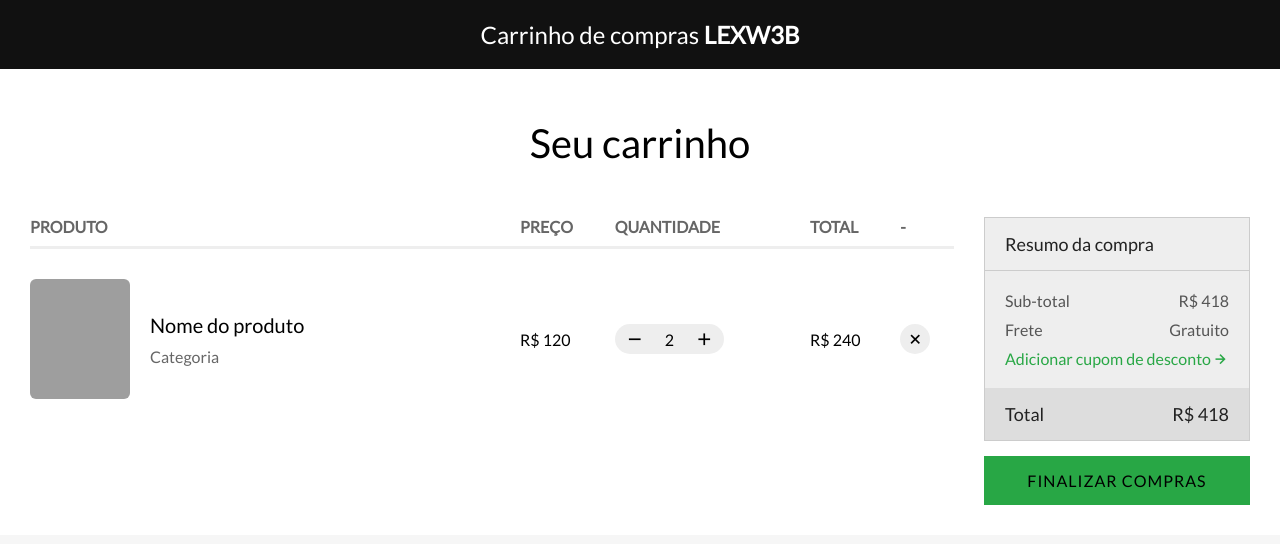
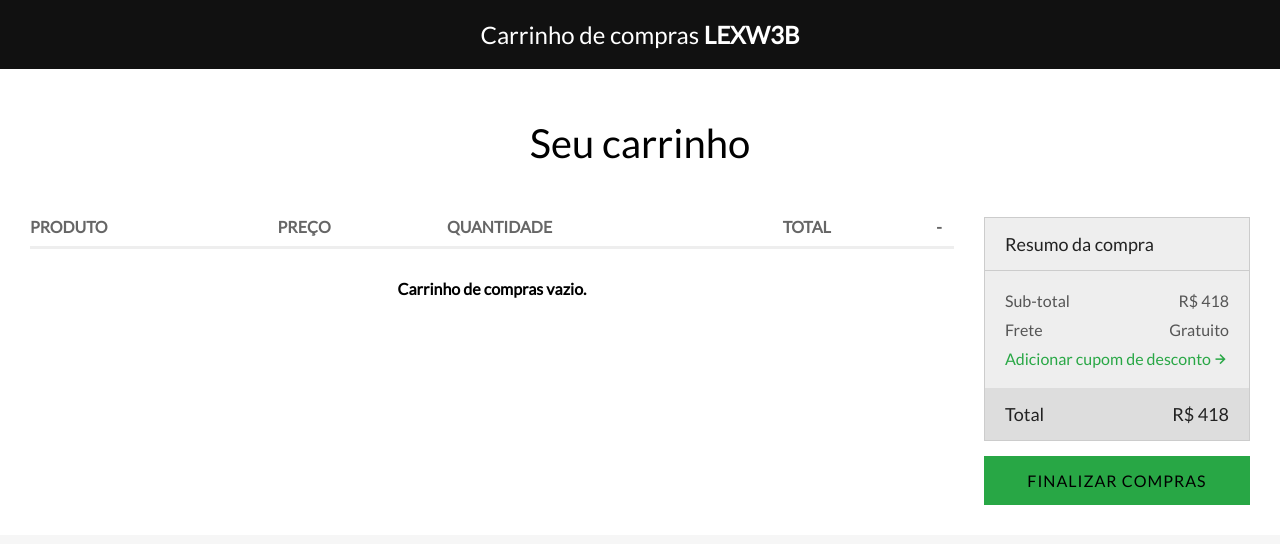
Before and after one commit to LEXW3B/Carrinho_de_compra_react, a React (Vite) app in the folder front-end/: page / in a window 1280 px wide. Shown: the top 544 px of the page. Built offline with nearby package versions, Linux system fonts and the light colour scheme; grey boxes are pictures that could not be loaded.

Commit message:
feat: Made a placeholder for when the shopping cart is empty

```diff
--- a/front-end/src/App.jsx
+++ b/front-end/src/App.jsx
@@ -1,4 +1,4 @@
-import React from 'react';
+import React, { useState } from 'react';
 
 import './styles.scss';
 import TableRow from './TableRow';
@@ -7,10 +7,11 @@ import PageTitle from './layout/PageTitle';
 import Summary from './Summary';
 
 function App() {
+  const [cart, setCart] = useState([]);
+
   return (
     <>
       <PageHeader />
-
       <main>
         <PageTitle data={'Seu carrinho'} />
         <div className="content">
@@ -27,7 +28,14 @@ function App() {
               </thead>
 
               <tbody>
-                <TableRow />
+                {cart.map((item) => <TableRow />)}
+                {cart.length === 0 && (
+                  <tr>
+                    <td colSpan={'5'} style={{textAlign: 'center'}}>
+                      <b>Carrinho de compras vazio.</b>
+                    </td>
+                  </tr>
+                )}
               </tbody>
             </table>
           </section>
```
Also changed, not shown: 1 other file (tests, documents, lock files or other folders).
